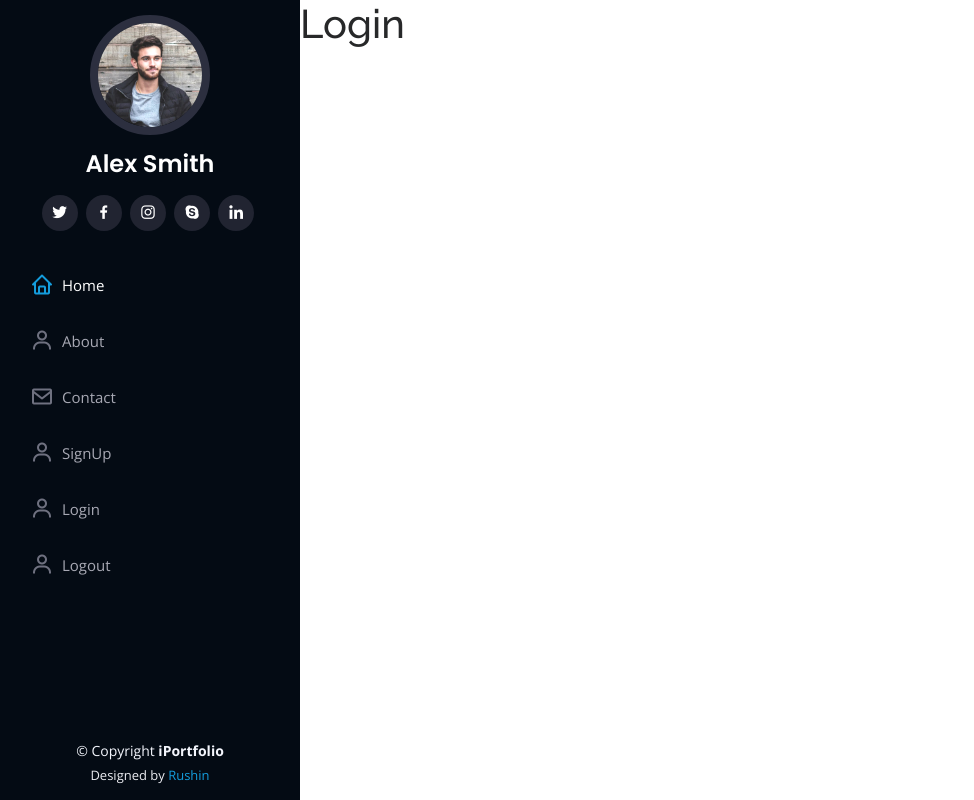
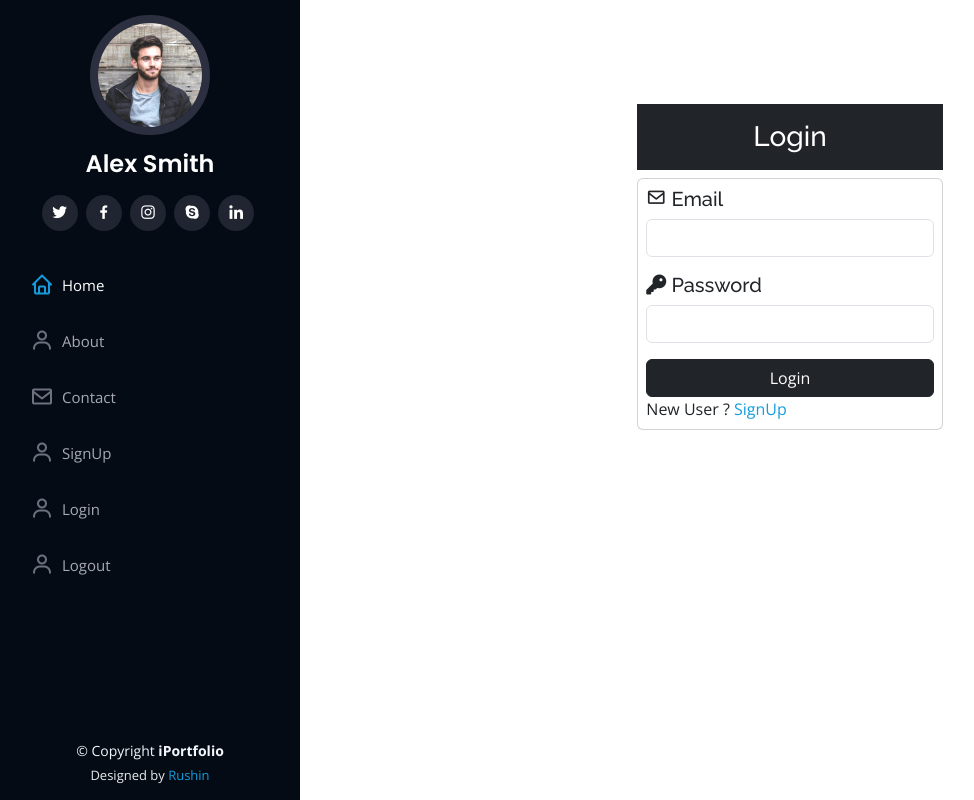
Before and after one commit to Rushin07/Personal_Portfolio, a Django app: page /auth/login/ in a window 1280 px wide. Shown: the whole page, without its empty margins (0-974 px from the left). Run offline with Django 5.2, Linux system fonts and the light colour scheme; some libraries are stand-ins or nearby versions.

Commit message:
Sign up Exceptions

```diff
--- a/PerPort/PerPort/settings.py
+++ b/PerPort/PerPort/settings.py
@@ -11,6 +11,7 @@ https://docs.djangoproject.com/en/5.0/ref/settings/
 """
 
 from pathlib import Path
+from django.contrib.messages import constants as messages
 
 # Build paths inside the project like this: BASE_DIR / 'subdir'.
 BASE_DIR = Path(__file__).resolve().parent.parent
@@ -129,3 +130,8 @@ STATICFILES_DIRS=[
 # https://docs.djangoproject.com/en/5.0/ref/settings/#default-auto-field
 
 DEFAULT_AUTO_FIELD = 'django.db.models.BigAutoField'
+
+
+MESSAGE_TAGS={
+    messages.ERROR:'danger'
+}
--- a/PerPort/authapp/views.py
+++ b/PerPort/authapp/views.py
@@ -1,6 +1,26 @@
-from django.shortcuts import render
+from django.shortcuts import redirect ,render
+from django.contrib.auth.models import User
+from django.contrib.auth import authenticate,login,logout
+from django.contrib import messages
 
 def signup(request):
+    if request.method=="POST":
+        get_email=request.POST.get('email')
+        get_password=request.POST.get('pass1')
+        get_confirm_password=request.POST.get('pass2')
+        if get_password!= get_confirm_password:
+            messages.info(request,"passwords is not matching")
+            return redirect('/auth/signup/')
+        try:
+            if User.objects.get(username=get_email):
+                messages.warning(request,"Email already exist")
+                return redirect('a/uth/signup/')
+        except Exception as identifier:
+            pass
+        myuser=User.objects.create_user(get_email,get_email,get_password)
+        myuser.save()
+        messages.success(request,'User is Created Please Login')
+        return redirect('/auth/login/')
     return render(request,'signup.html')
 
 def handlelogin(request):
--- a/PerPort/templates/login.html
+++ b/PerPort/templates/login.html
@@ -1,7 +1,58 @@
 {% extends "base.html" %}
+{% block title %} Login {% endblock title %}
+{% block stylecss %}
+<link
+  rel="stylesheet"
+  href="https://cdnjs.cloudflare.com/ajax/libs/font-awesome/6.5.1/css/all.min.css"
+  integrity="sha512-DTOQO9RWCH3ppGqcWaEA1BIZOC6xxalwEsw9c2QQeAIftl+Vegovlnee1c9QX4TctnWMn13TZye+giMm8e2LwA=="
+  crossorigin="anonymous"
+  referrerpolicy="no-referrer"
+/>
+{% endblock stylecss %} {% block body %}
+<div class="container mt-4 p-2">
+  <div class="row">
+    <div class="col-md-4"></div>
 
-{% block title %} Login {% endblock title %}
+    <div class="col-md-4">
+      <br />
+      <br />
+      <br />
 
-{% block body %}
-<h1>Login</h1>
+      <h3 class="text-white bg-dark text-center p-3">Login</h3>
+      {% for message in messages %}
+
+      <div class="alert alert-{{message.tags}} alert-dismissible fade show" role="alert">
+        <strong>{{message}}</strong>
+        <button type="button" class="close" data-dismiss="alert" aria-label="Close">
+        </button>
+      </div>
+       {% endfor %}
+
+      <div class="card p-2">
+        <form action="" method="post">
+          {% csrf_token %}
+          <div class="form-group">
+            <h5>
+              <span><i class="bx bx-envelope"></i> Email</span>
+            </h5>
+            <input type="text" class="form-control mb-3" />
+          </div>
+
+          <div class="form-group">
+            <h5>
+              <span><i class="fas fa-key"></i> Password</span>
+            </h5>
+            <input type="password" class="form-control mb-3" />
+          </div>
+
+          <div class="d-grid gap-2">
+            <button class="btn btn-dark" type="submit">Login</button>
+          </div>
+          <div>New User ? <a href="/auth/signup/"> SignUp</a></div>
+        </form>
+      </div>
+    </div>
+    <div class="col-md-4"></div>
+  </div>
+</div>
 {% endblock body %}
```
Also changed, not shown: PerPort/templates/signup.html (+22 -7 lines).
